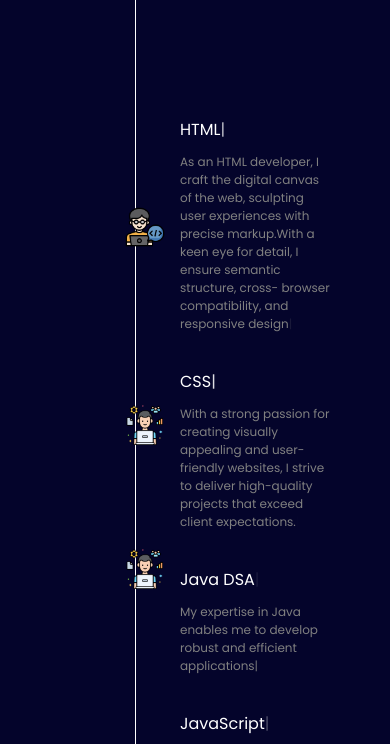
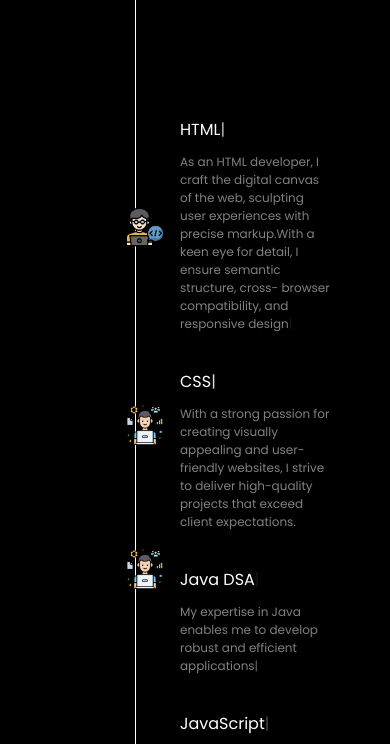
Before and after one commit to codes4vinay/port, a plain HTML site: page index.html in a window 390 px wide. Shown: the part 954-1698 px from the top of the page. Drawn offline with nearby package versions, Linux system fonts and the light colour scheme.

Commit message:
Update index.html

```diff
--- a/index.html
+++ b/index.html
@@ -208,7 +208,7 @@
                 align-items: center;
             }
              body {
-            background-color: rgb(4, 4, 43);
+            background-color:black;
             color: white;
             font-family: 'Poppins', sans-serif;
         }
```
